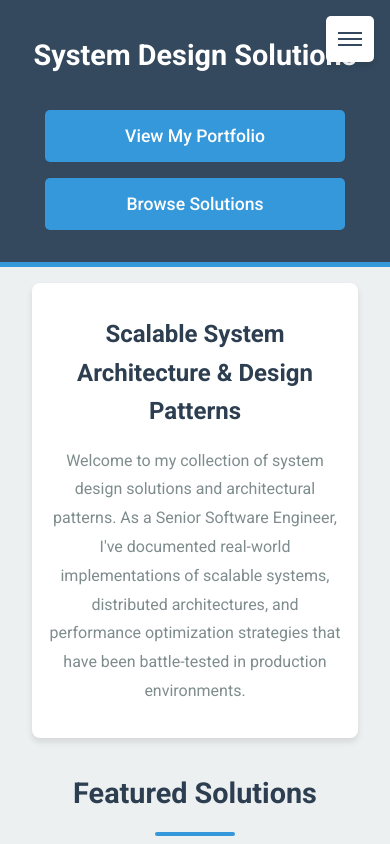
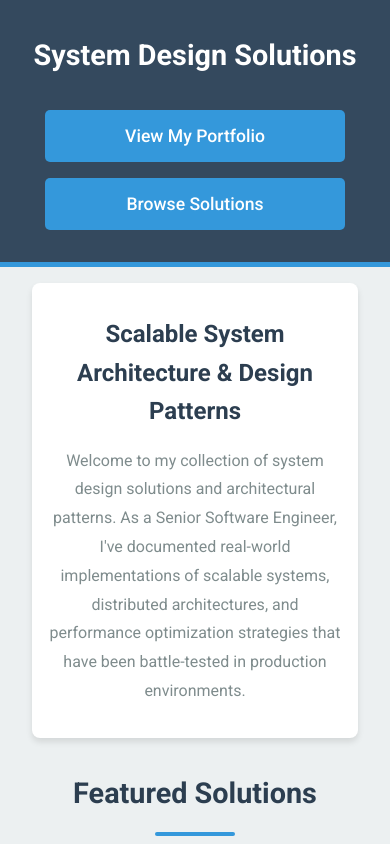
Before and after one commit to imaheshaher/scalalble-solutions, a plain HTML site: page index.html in a window 390 px wide. Shown: the top 844 px of the page. Drawn offline with Linux system fonts and the light colour scheme.

Commit message:
hide menu toggle

```diff
--- a/index.html
+++ b/index.html
@@ -426,11 +426,11 @@
 </head>
 <body>
     <!-- Mobile Menu Toggle -->
-    <button class="mobile-menu-toggle" aria-label="Toggle mobile menu">
+    <!-- <button class="mobile-menu-toggle" aria-label="Toggle mobile menu">
         <span></span>
         <span></span>
         <span></span>
-    </button>
+    </button> -->
 
     <header>
         <div class="container">
```
